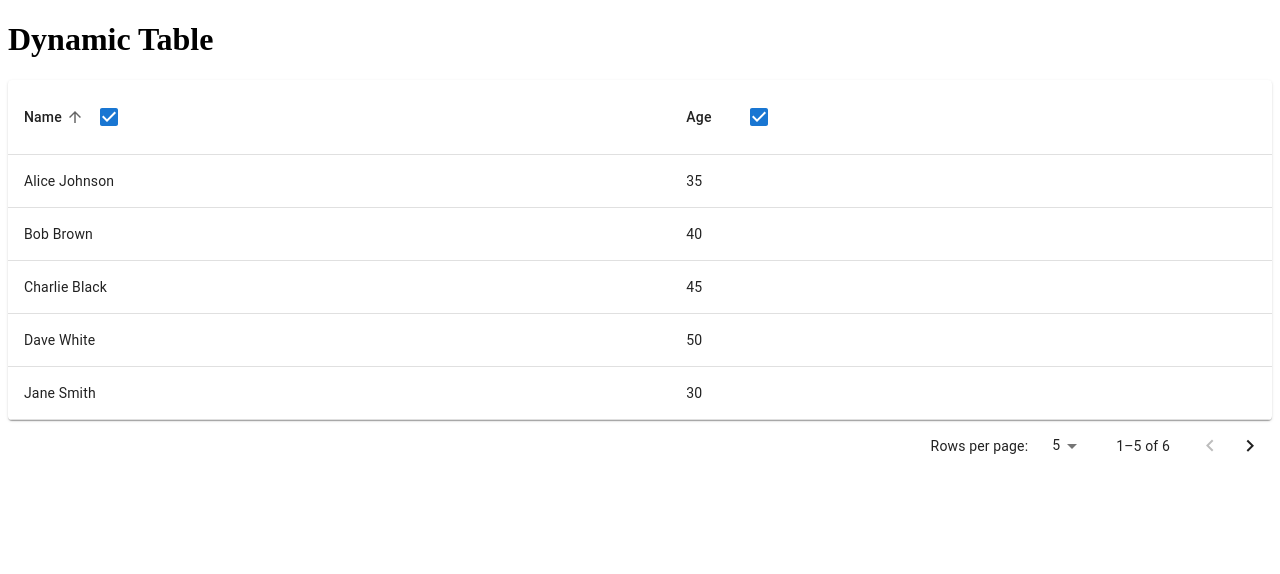
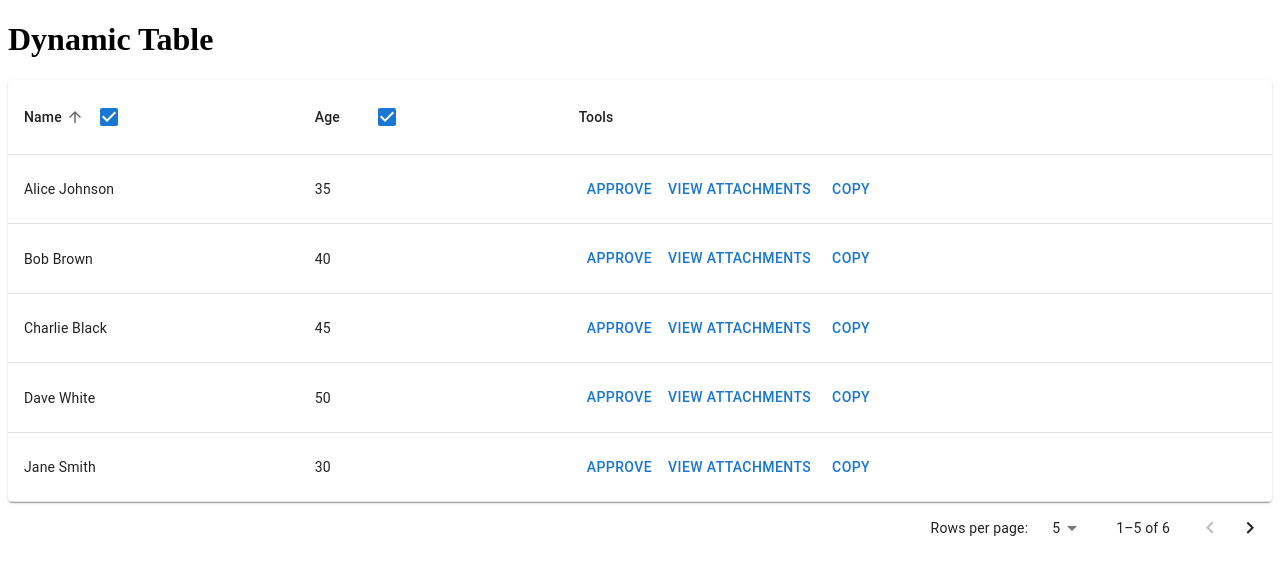
Before and after one commit to apalisa/DynamicTable, a React (Vite) app: page / in a window 1280 px wide. Shown: the top 574 px of the page. Built offline with nearby package versions, Linux system fonts and the light colour scheme.

Commit message:
NewFeatures-tools added

```diff
--- a/package.json
+++ b/package.json
@@ -1,6 +1,6 @@
 {
     "name": "dynamic-table-react",
-    "version": "1.0.0-alpha-0.2.5",
+    "version": "1.0.0-alpha-0.2.6",
     "description": "A dynamic table for ReactJS",
     "main": "DynamicTable.jsx",
     "repository": {
--- a/src/App.jsx
+++ b/src/App.jsx
@@ -25,11 +25,26 @@ const options = {
     toggleColumnVisibility: true,
 };
 
+const tools = [
+    {
+        name: 'Approve',
+        action: (row) => alert(`Approved ${row.name}`),
+    },
+    {
+        name: 'View Attachments',
+        action: (row) => alert(`Viewing attachments for ${row.name}`),
+    },
+    {
+        name: 'Copy',
+        action: (row) => alert(`Copied ${row.name}`),
+    },
+];
+
 const App = () => {
     return (
         <div>
             <h1>Dynamic Table</h1>
-            <DynamicTable columns={columns} data={data} options={options} />
+            <DynamicTable columns={columns} data={data} options={options} tools={tools} />
         </div>
     );
 };
--- a/src/DynamicTable.jsx
+++ b/src/DynamicTable.jsx
@@ -1,10 +1,10 @@
 import React, { useState, useMemo } from 'react';
 import {
   Table, TableBody, TableCell, TableContainer, TableHead, TableRow, Paper, TableSortLabel,
-  TablePagination, Checkbox
+  TablePagination, Checkbox, Button
 } from '@mui/material';
 
-export const DynamicTable = ({ columns, data, options }) => {
+export const DynamicTable = ({ columns, data, options, tools }) => {
     const [order, setOrder] = useState(options?.initialOrder || 'asc');
     const [orderBy, setOrderBy] = useState(options?.initialOrderBy || columns[0].field);
     const [page, setPage] = useState(0);
@@ -81,6 +81,9 @@ export const DynamicTable = ({ columns, data, options }) => {
                                     </TableCell>
                                 )
                             ))}
+                            <TableCell>
+                                Tools
+                            </TableCell>
                         </TableRow>
                     </TableHead>
                     <TableBody>
@@ -91,6 +94,16 @@ export const DynamicTable = ({ columns, data, options }) => {
                                         <TableCell key={column.field}>{row[column.field]}</TableCell>
                                     )
                                 )}
+                                <TableCell>
+                                    {tools.map((tool, toolIndex) => (
+                                        <Button
+                                            key={toolIndex}
+                                            onClick={() => tool.action(row)}
+                                        >
+                                            {tool.name}
+                                        </Button>
+                                    ))}
+                                </TableCell>
                             </TableRow>
                         ))}
                     </TableBody>
```
